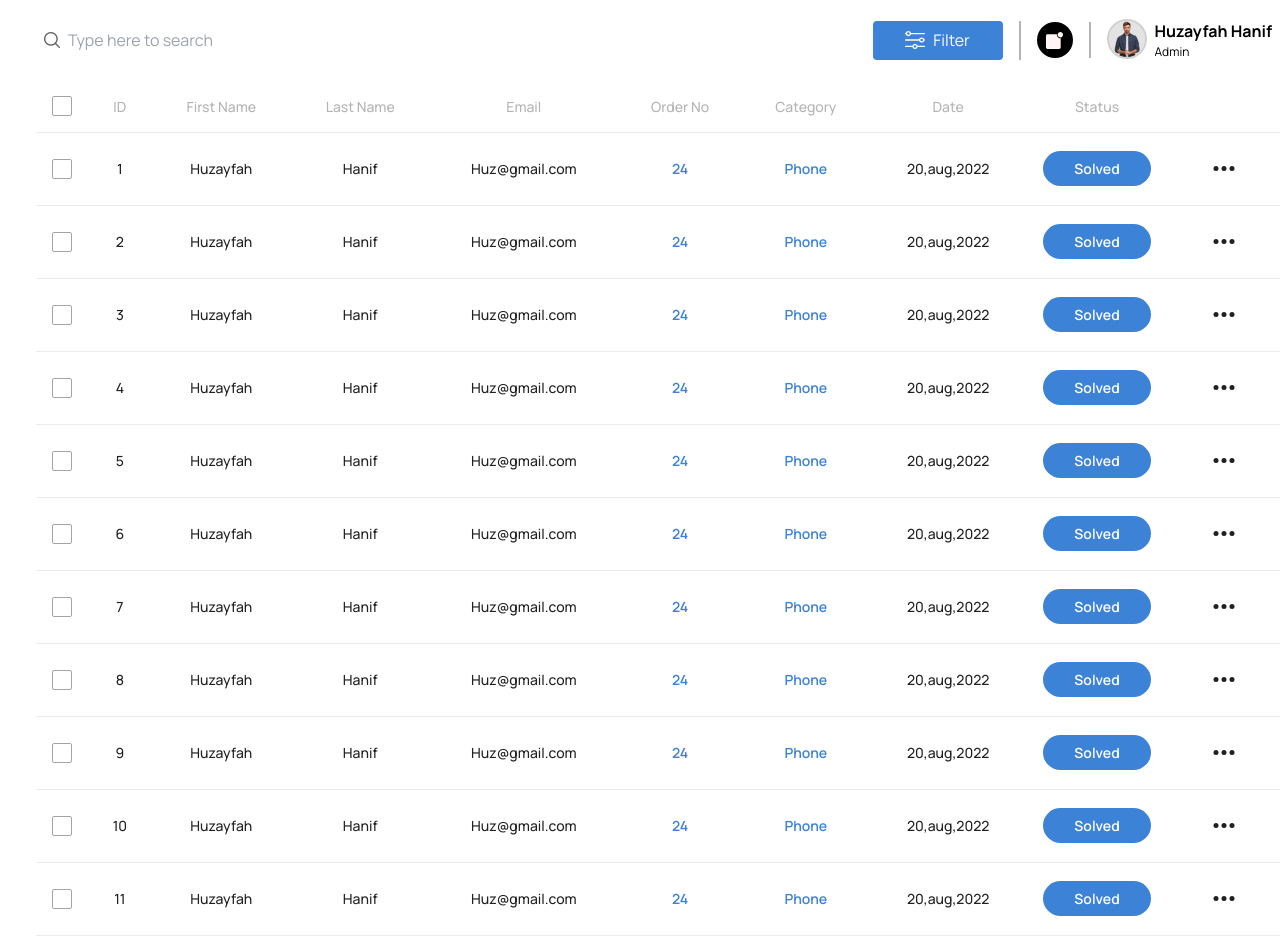
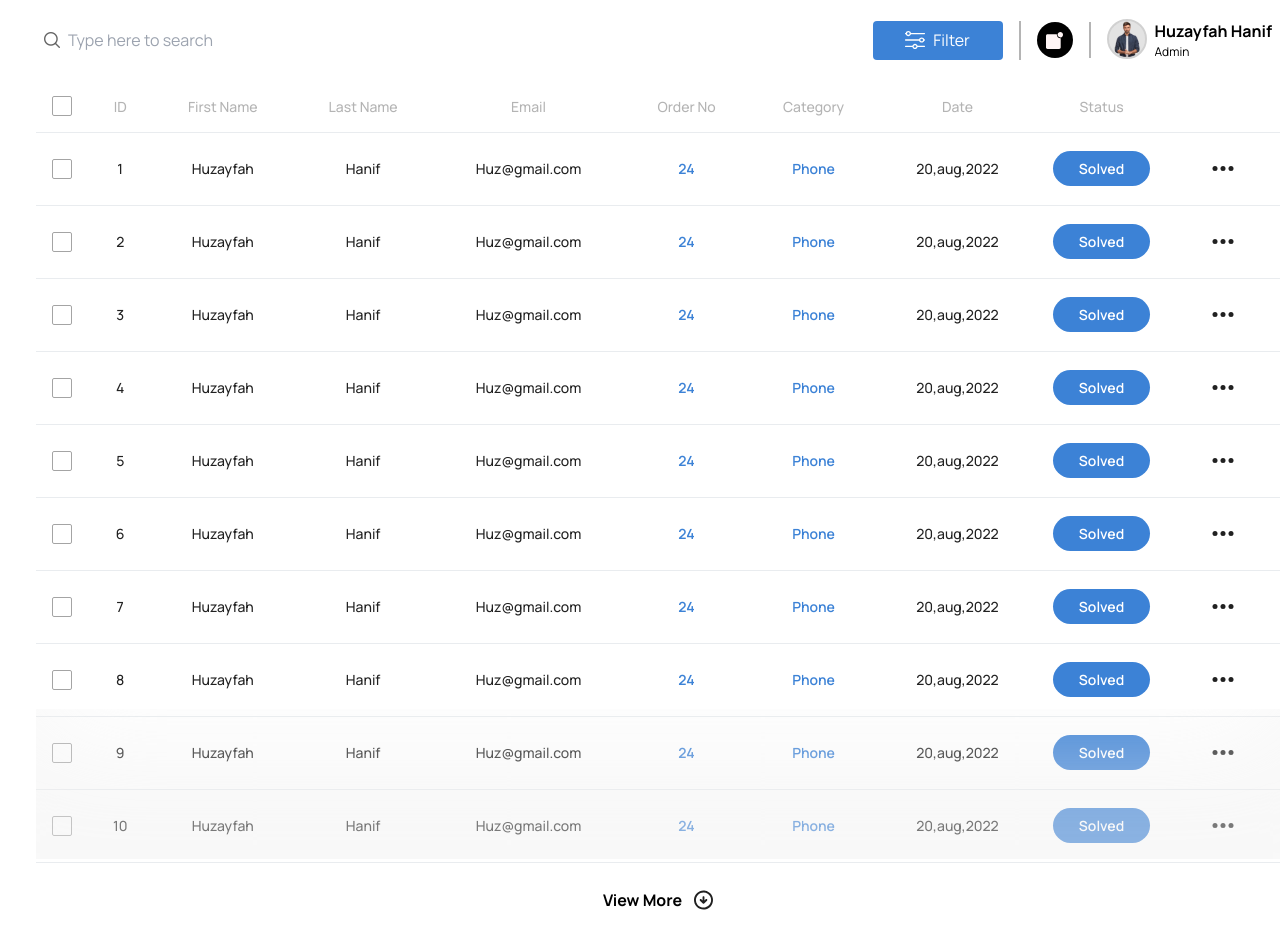
Before and after one commit to SmurfTec/Electra-Admin, a React (Vite) app: page /HelpCenter in a window 1280 px wide. Shown: the top 952 px of the page. After the commit the page ends 925 px from the top, so only its background shows below. Built offline with nearby package versions, Linux system fonts and the light colour scheme.

Commit message:
changes done

```diff
--- a/src/components/Models/BankAccountPinModel/index.tsx
+++ b/src/components/Models/BankAccountPinModel/index.tsx
@@ -42,12 +42,14 @@ export const BankAccountPinModel = ({classes,visible,setVisible,onClick}:any) =>
      ref={(el:any) => (inputs.current[3] = el)}
      onChange={(e:any) => handleChange(3, e)}
      onKeyDown={(e:any) => handleBackspace(3, e)}
+     placeholder="-"
        inputClasses="!text-[20px] !w-full"  Title={Code} MainClasses='!w-[50px] !pl-[10px] !pr-[0px]  !h-[54px] !border !rounded-[10px] !bg-[#FFFFFF] m-auto'/>
       <InputTxt
      type="text"
      maxLength="1"
      pattern="[0-9]"
      required
+     placeholder="-"
      ref={(el:any) => (inputs.current[3] = el)}
      onChange={(e:any) => handleChange(3, e)}
      onKeyDown={(e:any) => handleBackspace(3, e)}
@@ -57,6 +59,7 @@ export const BankAccountPinModel = ({classes,visible,setVisible,onClick}:any) =>
      maxLength="1"
      pattern="[0-9]"
      required
+     placeholder="-"
      ref={(el:any) => (inputs.current[3] = el)}
      onChange={(e:any) => handleChange(3, e)}
      onKeyDown={(e:any) => handleBackspace(3, e)}
@@ -66,6 +69,7 @@ export const BankAccountPinModel = ({classes,visible,setVisible,onClick}:any) =>
      maxLength="1"
      pattern="[0-9]"
      required
+     placeholder="-"
      ref={(el:any) => (inputs.current[3] = el)}
      onChange={(e:any) => handleChange(3, e)}
      onKeyDown={(e:any) => handleBackspace(3, e)}
@@ -75,6 +79,7 @@ export const BankAccountPinModel = ({classes,visible,setVisible,onClick}:any) =>
      maxLength="1"
      pattern="[0-9]"
      required
+     placeholder="-"
      ref={(el:any) => (inputs.current[3] = el)}
      onChange={(e:any) => handleChange(3, e)}
      onKeyDown={(e:any) => handleBackspace(3, e)}
--- a/src/pages/HelpCenters/HelpCenter/index.tsx
+++ b/src/pages/HelpCenters/HelpCenter/index.tsx
@@ -10,6 +10,7 @@ export const HelpCenter = () => {
   const [selectedProducts, setSelectedProducts] = useState<any>([]);
   const [MenuLabel, setMenuLabel] = useState("");
   const [CurrSelectedProduct, setCurrSelectedProduct] = useState("");
+  const[LoadMore,setLoadMore]=useState(true)
   const menuLeft: any = useRef(null);
   const navigate=useNavigate()
   const [filterData] = useState([
@@ -279,6 +280,8 @@ export const HelpCenter = () => {
           setSelectedProducts={setSelectedProducts}
           columnData={columnData}
           MultipleSelect={true}
+          LoadMore={LoadMore}
+          setLoadMore={setLoadMore}
         />
       </div>
     </div>
```
